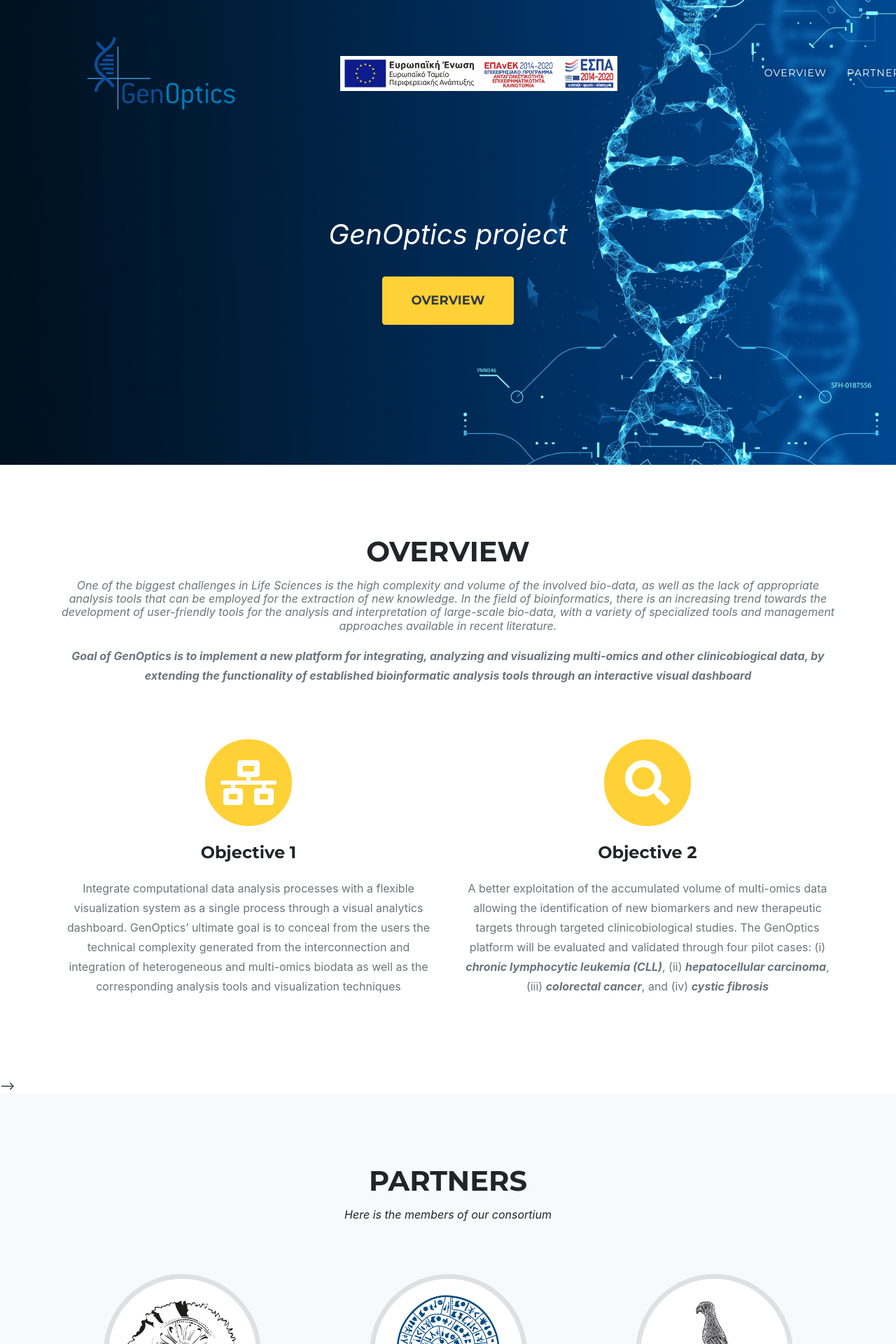
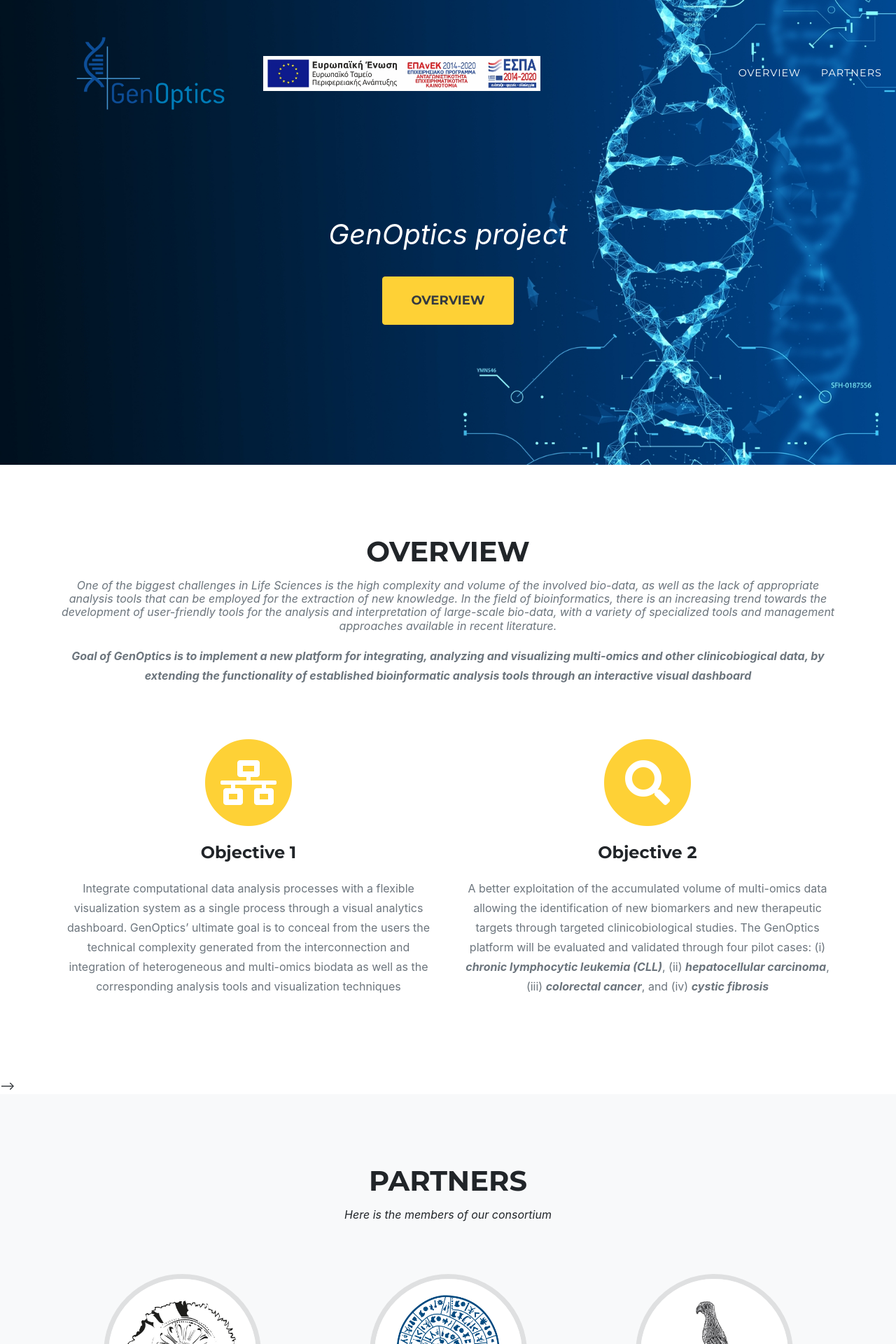
Before and after one commit to GenOptics/GenOptics.github.io, a Jekyll site: the page built from index.md, in a window 1280 px wide. Shown: the top 1920 px of the page at 70% size. Built offline with Jekyll 4.4.1, drawn with Linux system fonts in a browser that asks for light colours; some web fonts are replaced.

Commit message:
removing col-md-4 from logo

```diff
--- a/_includes/navheader.html
+++ b/_includes/navheader.html
@@ -1,7 +1,7 @@
   <!-- Navigation -->
   <nav class="navbar navbar-expand-lg navbar-dark fixed-top" id="mainNav">
     <div class="container">
-	  <a class="navbar-brand js-scroll-trigger col-md-4" href="#page-top">
+	  <a class="navbar-brand js-scroll-trigger" href="#page-top">
           {%- if site.logo -%}
             <img height="{{ site.logo.height | default: 52 }}" src="{{ site.logo.path }}" alt="GenOptics"/>
           {%- else -%}
```
